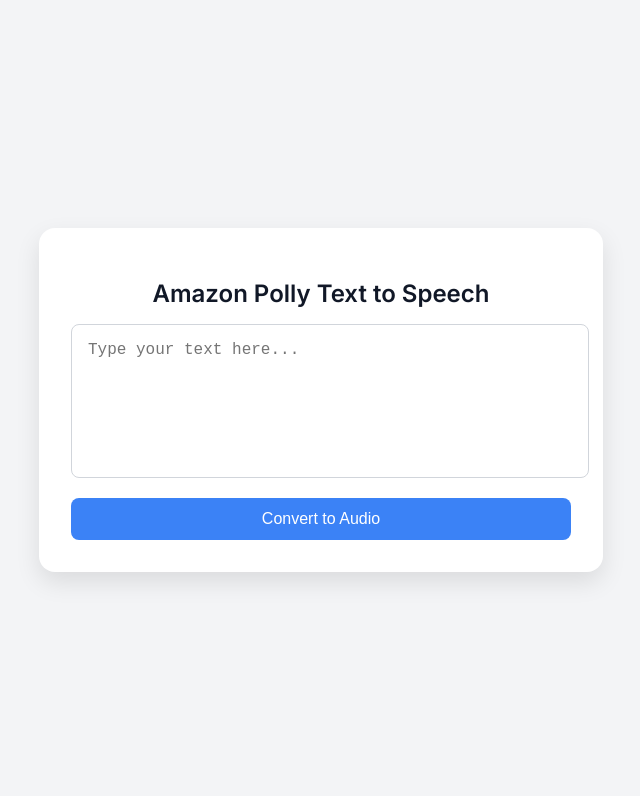
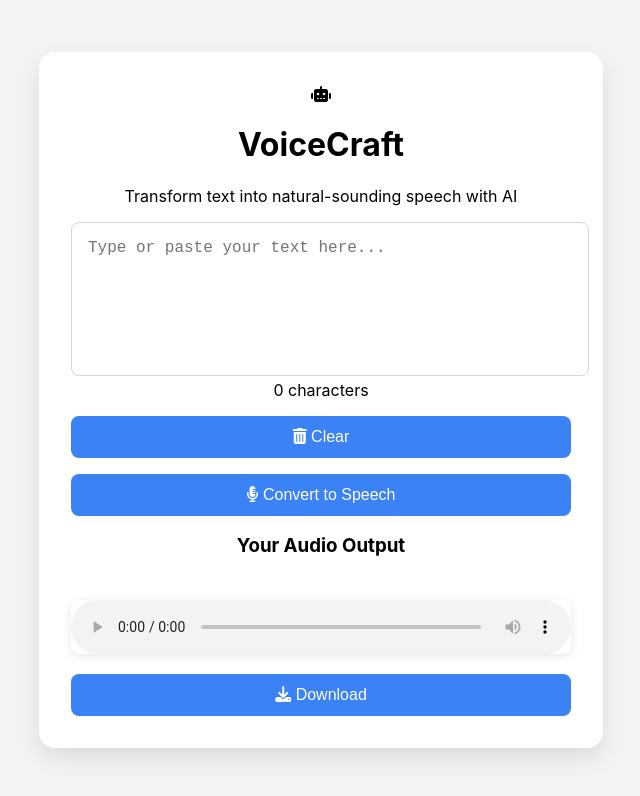
Before and after one commit to mudassar2145432/TechHubTasks, a plain HTML site: page Text-To-Speech-Converter/index.html in a window 1280 px wide. Shown: the whole page, without its empty margins (319-959 px from the left). Drawn offline with Linux system fonts and the light colour scheme.

Commit message:
Update index.html

```diff
--- a/Text-To-Speech-Converter/index.html
+++ b/Text-To-Speech-Converter/index.html
@@ -1,21 +1,58 @@
 <!DOCTYPE html>
 <html lang="en">
 <head>
-  <meta charset="UTF-8" />
-  <meta name="viewport" content="width=device-width, initial-scale=1.0"/>
-  <title>Text to Speech with Amazon Polly</title>
-  <link href="https://fonts.googleapis.com/css2?family=Inter:wght@400;600&display=swap" rel="stylesheet">
+  <meta charset="UTF-8">
+  <meta name="viewport" content="width=device-width, initial-scale=1.0">
+  <title>VoiceCraft | AI Text-to-Speech</title>
+  <link href="https://fonts.googleapis.com/css2?family=Poppins:wght@300;400;500;600;700&display=swap" rel="stylesheet">
+  <link rel="stylesheet" href="https://cdnjs.cloudflare.com/ajax/libs/font-awesome/6.4.0/css/all.min.css">
   <link rel="stylesheet" href="styles.css">
 </head>
 <body>
+  <div class="particles" id="particles"></div>
+
   <div class="container">
-    <h2>Amazon Polly Text to Speech</h2>
-    <textarea id="textInput" placeholder="Type your text here..."></textarea><br>
-    <button onclick="convertText()">Convert to Audio</button>
+    <header class="dashboard-header">
+      <div class="logo">
+        <i class="fas fa-robot"></i>
+        <h1>VoiceCraft</h1>
+      </div>
+      <p class="subtitle">Transform text into natural-sounding speech with AI</p>
+    </header>
 
-    <div id="audioSection" style="display: none;">
-      <h3>Audio Output</h3>
-      <audio id="audioPlayer" controls></audio>
+    <div class="input-section">
+      <div class="text-input-container">
+        <textarea id="textInput" placeholder="Type or paste your text here..."></textarea>
+        <div class="input-footer">
+          <span id="charCount">0 characters</span>
+          <button class="voice-btn" id="clearBtn">
+            <i class="fas fa-trash-alt"></i> Clear
+          </button>
+        </div>
+      </div>
+
+      <div class="controls">
+        <button class="convert-btn" id="convertBtn">
+          <i class="fas fa-microphone-alt"></i> Convert to Speech
+        </button>
+      </div>
+    </div>
+
+    <div class="output-section" id="audioSection">
+      <div class="waveform-container" id="waveform">
+        <div class="wave"></div>
+        <div class="wave"></div>
+        <div class="wave"></div>
+      </div>
+      <div class="audio-player">
+        <h3>Your Audio Output</h3>
+        <audio id="audioPlayer" controls></audio>
+        <div class="player-controls">
+          <button class="download-btn" id="downloadBtn">
+            <i class="fas fa-download"></i> Download
+          </button>
+        </div>
+      </div>
     </div>
   </div>
 
```
